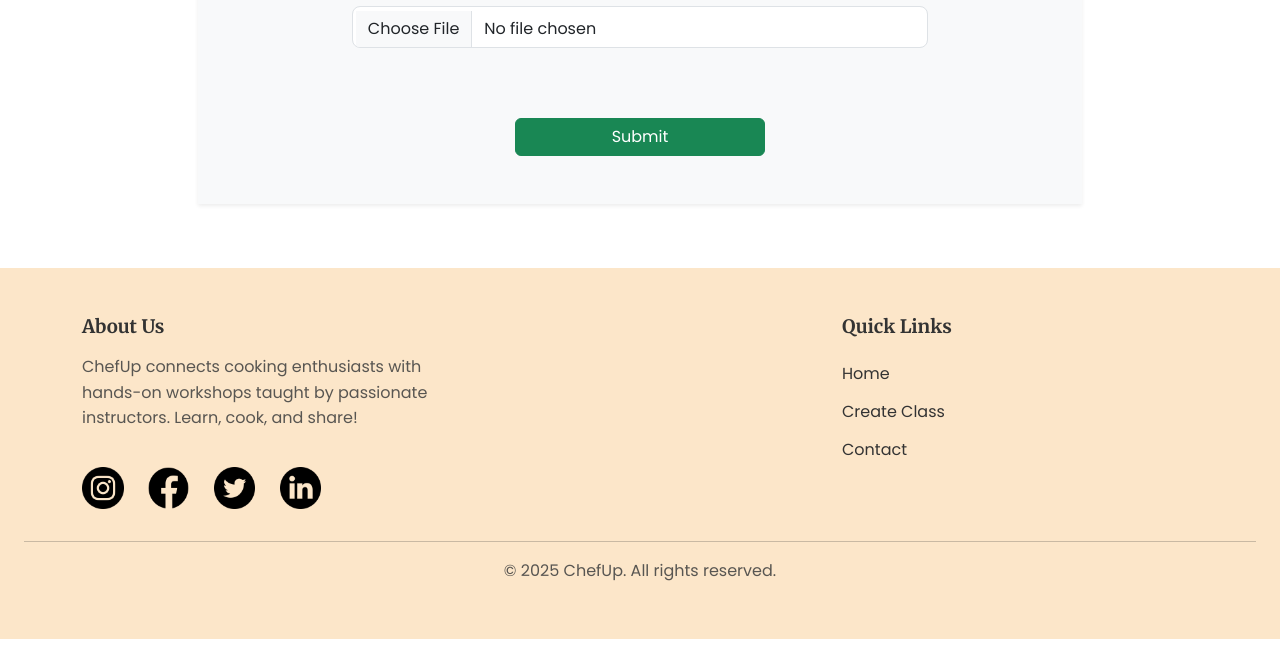
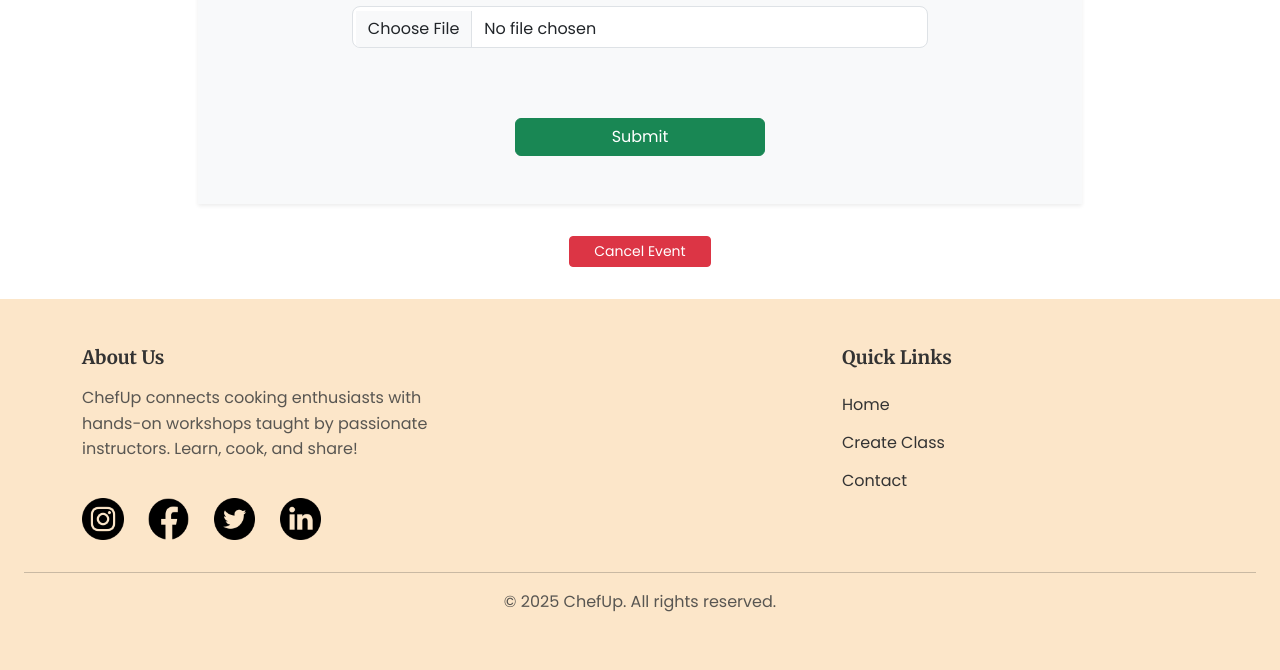
Before and after one commit to anhduongnguyen/a3_group17, a Flask app: page /events/edit-event/1 in a window 1280 px wide. Shown: the part 1440-2110 px from the top of the page. Before the commit the page ends 2079 px from the top, so only its background shows below. Run offline with Flask 3, Linux system fonts and the light colour scheme; a user stored in the database is signed in; tables that the repository leaves empty hold one stand-in row (values such as "Sample post"); grey boxes marked "Sample" are stand-in pictures; some libraries are stand-ins or nearby versions.

Commit message:
impleted cancel

```diff
--- a/ChefUp/templates/create-event.html
+++ b/ChefUp/templates/create-event.html
@@ -121,6 +121,14 @@
       </div>
     </div>
 
+  {% if event and page_title == "Edit Event" %}
+  <form method="POST" action="{{ url_for('events.cancel_event', event_id=event.id) }}"
+        onsubmit="return confirm('are you sure you want to cancel the event');"
+        class="d-flex justify-content-center mt-3">
+    <button type="submit" class="btn btn-danger btn-sm px-4">Cancel Event</button>
+  </form>
+{% endif %}
+
   </main>
 
   {% endif %}
--- a/ChefUp/templates/event-detail.html
+++ b/ChefUp/templates/event-detail.html
@@ -19,7 +19,11 @@
           <div class="ticket-box">
             <p class="ticket-price"> {{ format_price(event.price) }}</p>
 
-            {% if event.tickets_remaining() == 0 %}
+            {% if event.update_event_status == "Cancelled" %}
+              <a class="btn btn-ticket disabled" aria-disabled="true" tabindex="-1" title="Event Cancelled">
+                Event Cancelled
+              </a>
+            {% elif event.tickets_remaining() == 0 %}
               <a class="btn btn-ticket disabled" aria-disabled="true" tabindex="-1" title="Sold out">
                 Get Tickets
               </a>
--- a/ChefUp/views.py
+++ b/ChefUp/views.py
@@ -234,3 +234,14 @@ def book_event(event_id):
         return redirect(url_for('main.index'))
 
     return render_template('book-event.html', event=event, form=form)
+@event_bp.route('/cancel-event/<int:event_id>', methods=['POST'])
+@login_required
+def cancel_event(event_id):
+    event = db.session.get(Event, event_id)
+    if event is None or event.user_id != current_user.id:
+        flash("You are not authorized to cancel this event.", "danger")
+        return redirect(url_for('events.event_detail', event_id=event_id))
+    event.status = "Cancelled"
+    db.session.commit()
+    flash("Event hcancelled.", "warning")
+    return redirect(url_for('events.edit_event', event_id=event_id))
```
